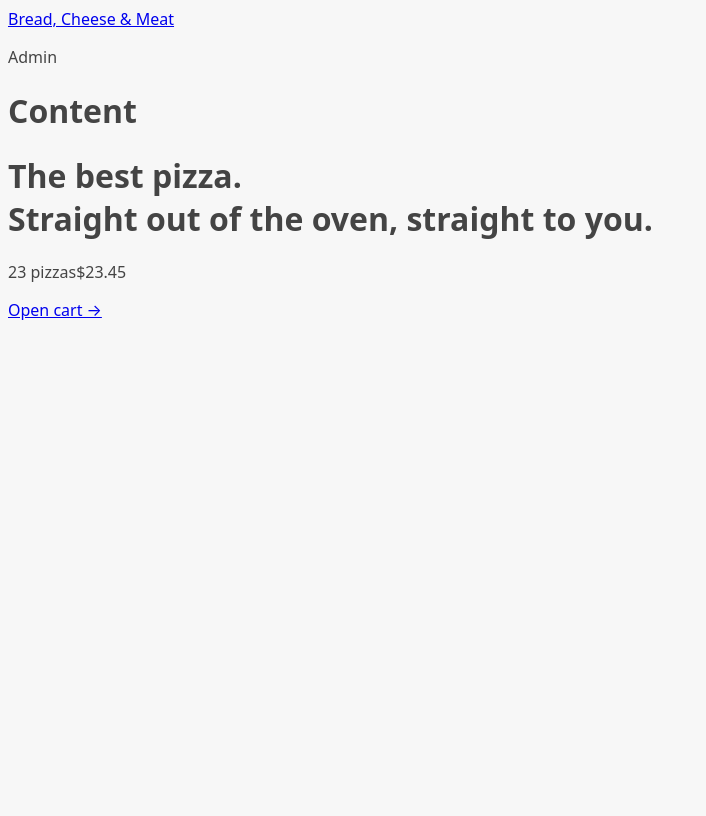
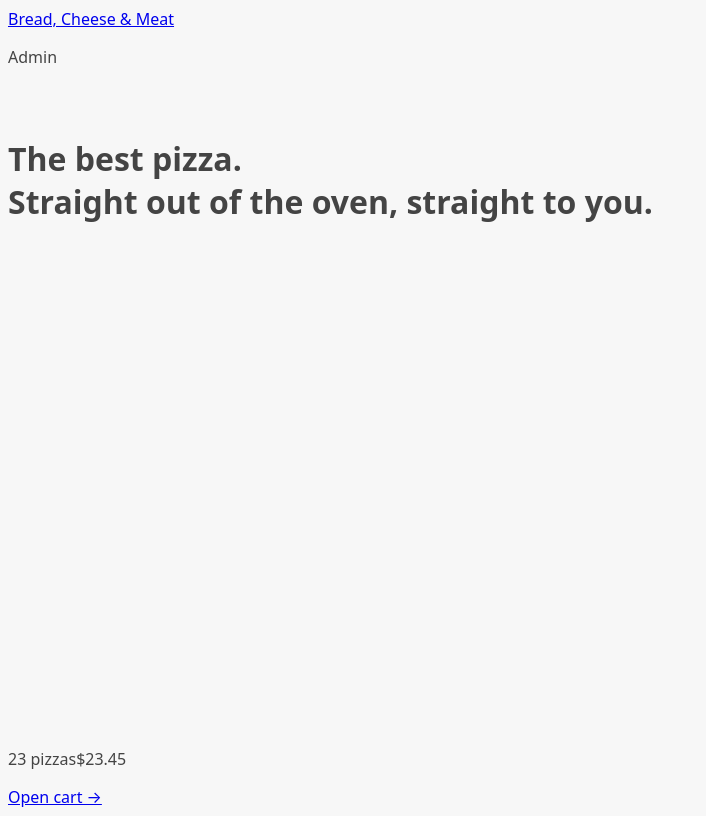
Before and after one commit to AdamRa0/Bread-Cheese-and-Meat, a React (Vite) app: page / in a window 1280 px wide. Shown: the whole page, without its empty margins (0-706 px from the left). Built offline with nearby package versions, Linux system fonts and the light colour scheme.

Commit message:
chore: create loader component

```diff
--- a/src/ui/AppLayout.jsx
+++ b/src/ui/AppLayout.jsx
@@ -1,14 +1,19 @@
-import { Outlet } from "react-router-dom";
+import { Outlet, useNavigation } from "react-router-dom";
 import CartOverview from "../features/cart/CartOverview";
 import Header from "./Header";
+import Loader from "./Loader";
 
 export default function AppLayout() {
+  const navigation = useNavigation();
+  const isLoading = navigation.state === "loading";
+
   return (
-    <div>
+    <div className="layout">
+      {isLoading && <Loader />}
+
       <Header />
 
       <main>
-        <h1>Content</h1>
         <Outlet />
       </main>
 
--- /dev/null
+++ b/src/ui/Loader.jsx
@@ -0,0 +1,5 @@
+export default function Loader() {
+  return (
+    <div className="loader"></div>
+  )
+}
```
